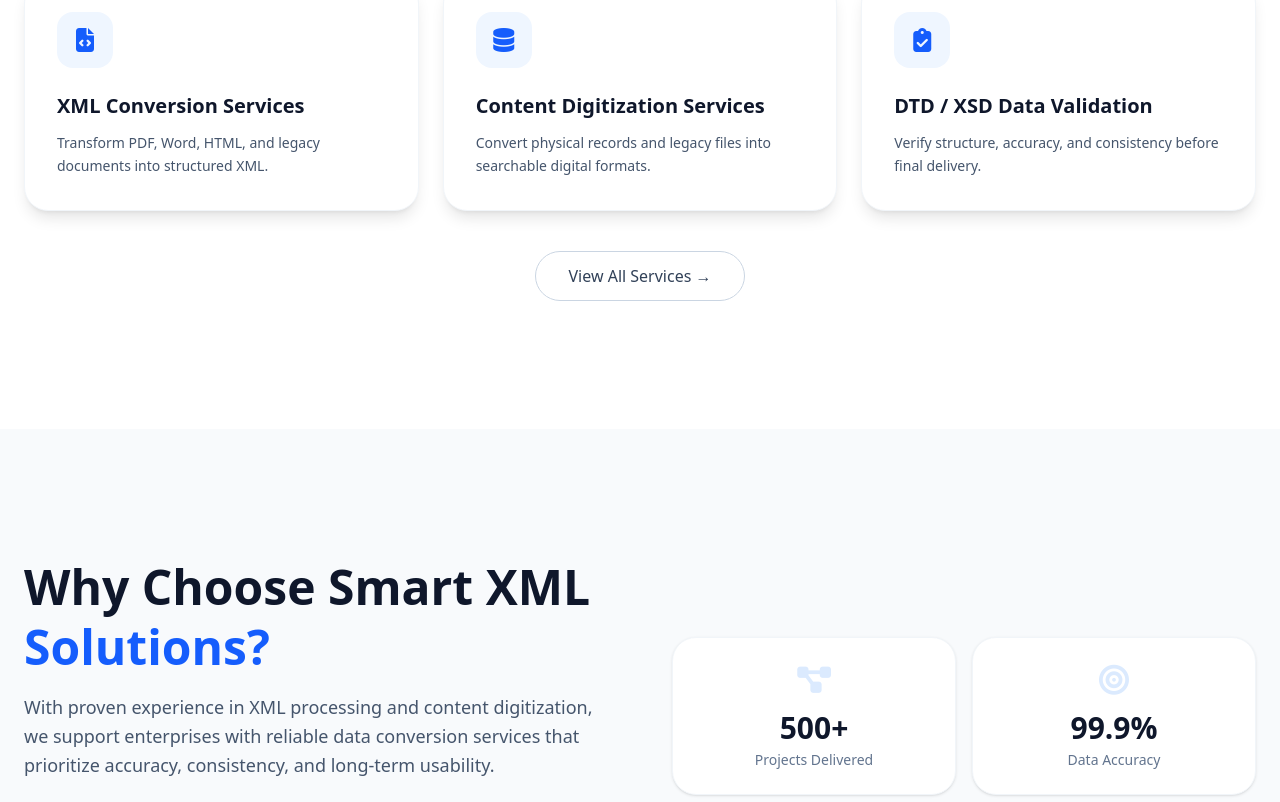
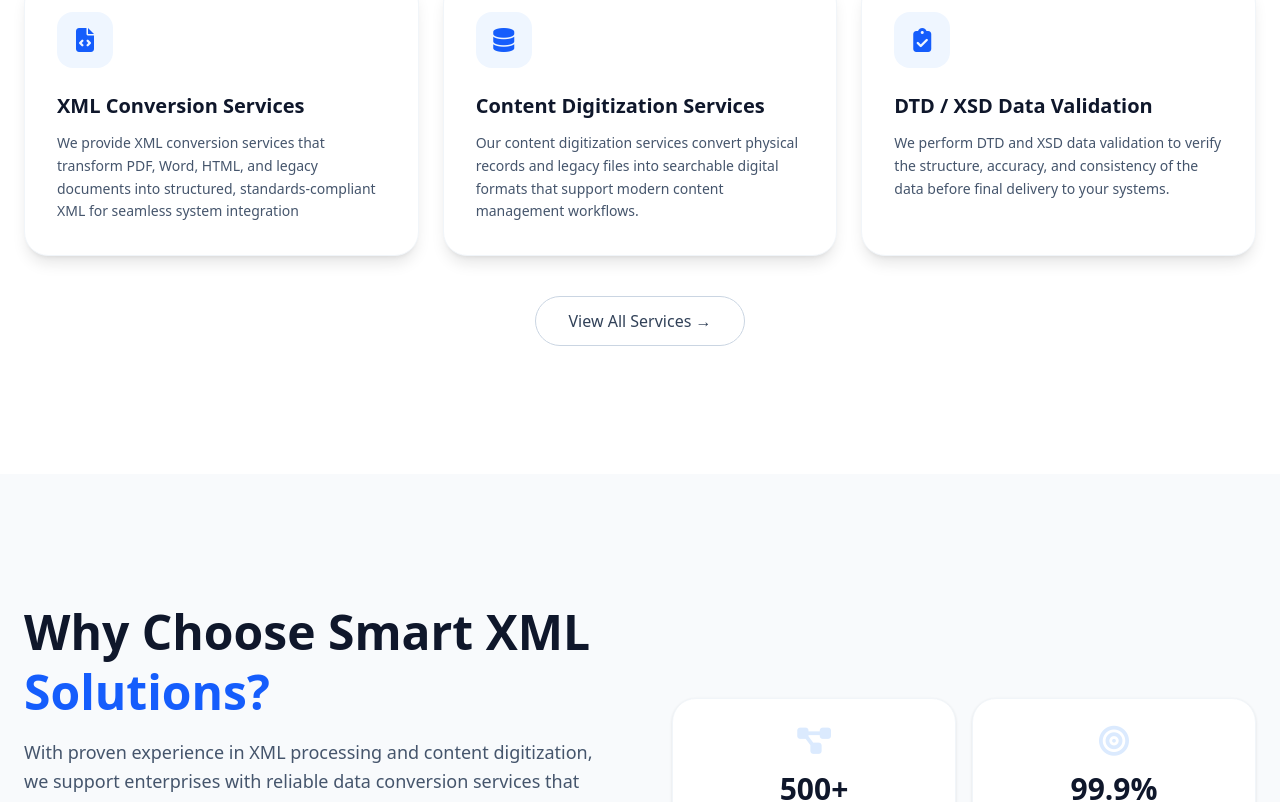
Before and after one commit to urvishnu-2002/Demo-SmartXMLSolutions, a React (Vite) app in the folder Frontend/: page / in a window 1280 px wide. Shown: the part 1198-2000 px from the top of the page. Built offline with nearby package versions, Linux system fonts and the light colour scheme.

Commit message:
home updated

```diff
--- a/Frontend/src/Components/Home.jsx
+++ b/Frontend/src/Components/Home.jsx
@@ -46,7 +46,7 @@
               to="/services"
               className="border border-[#ffffff4d] bg-[#ffffff1a] backdrop-blur-sm px-8 py-4 rounded-full text-[#ffffff] font-semibold hover:bg-[#ffffff] hover:text-[#0f172a] transition-all duration-300"
             >
-              Explore Services
+              Explore Our Services
             </NavLink>
           </div>
         </div>
@@ -70,19 +70,19 @@
               {
                 icon: "fa-file-code",
                 title: "XML Conversion Services",
-                desc: "Transform PDF, Word, HTML, and legacy documents into structured XML.",
+                desc: "We provide XML conversion services that transform PDF, Word, HTML, and legacy documents into structured, standards-compliant XML for seamless system integration",
                 delay: "0ms"
               },
               {
                 icon: "fa-database",
                 title: "Content Digitization Services",
-                desc: "Convert physical records and legacy files into searchable digital formats.",
+                desc: "Our content digitization services convert physical records and legacy files into searchable digital formats that support modern content management workflows.",
                 delay: "200ms"
               },
               {
                 icon: "fa-clipboard-check",
                 title: "DTD / XSD Data Validation",
-                desc: "Verify structure, accuracy, and consistency before final delivery.",
+                desc: "We perform DTD and XSD data validation to verify the structure, accuracy, and consistency of the data before final delivery to your systems. ",
                 delay: "400ms"
               },
             ].map((item, i) => (
@@ -128,9 +128,9 @@
             </h2>
 
             <p className="text-slate-600 text-lg leading-relaxed mb-6">
-              With proven experience in XML processing and content digitization,
-              we support enterprises with reliable data conversion services that
-              prioritize accuracy, consistency, and long-term usability.
+              With proven experience in XML processing and content digitization, we support enterprises with reliable
+data conversion services that prioritize accuracy, consistency, and long-term usability across various
+systems.
             </p>
 
             {/* Bullet Points */}
@@ -238,12 +238,12 @@
 
         <div className="max-w-4xl mx-auto relative z-10">
           <h2 className="text-4xl md:text-6xl font-extrabold mb-8 animate-fadeUp tracking-tight">
-            Ready to <span className="text-transparent bg-clip-text bg-gradient-to-r from-blue-400 to-purple-400">Transform</span> Your Data?
+            Ready to <span className="text-transparent bg-clip-text bg-gradient-to-r from-blue-400 to-purple-400">Structure</span> Your Data for the Future?
           </h2>
 
           <p className="text-lg md:text-xl text-slate-300 mb-12 max-w-2xl mx-auto animate-fadeUp animation-delay-200 font-light leading-relaxed">
-            Let’s explore how our XML conversion and data processing services
-            can simplify content workflows and improve system compatibility.
+            Let’s explore how our XML conversion and data processing services can simplify content workflows,
+improve system compatibility, and support long-term data management.
           </p>
 
           <div className="flex flex-wrap justify-center gap-6 animate-fadeUp animation-delay-400">
--- a/Frontend/src/Components/Services.jsx
+++ b/Frontend/src/Components/Services.jsx
@@ -154,7 +154,7 @@
             </div>
           </div>
 
-          <hr className="border-gray-200" />
+          {/* <hr className="border-gray-200" /> */}
 
           {/* DTD / XSD Validation */}
           <div className="grid lg:grid-cols-2 gap-10 items-center animate-fadeUp">
@@ -186,7 +186,7 @@
             </div>
           </div>
 
-          <hr className="border-gray-200" />
+          {/* <hr className="border-gray-200" /> */}
 
           {/* Content Digitization */}
           <div className="grid lg:grid-cols-2 gap-10 items-center animate-fadeUp">
```
